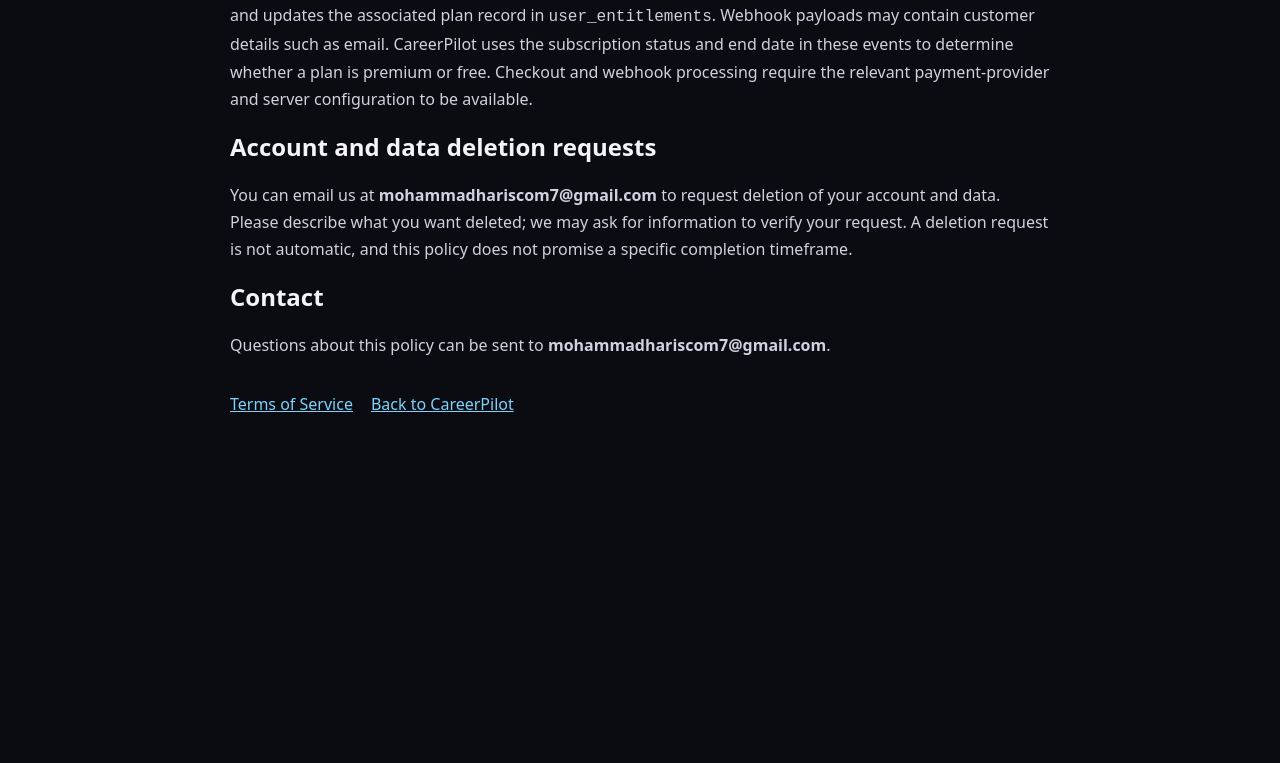
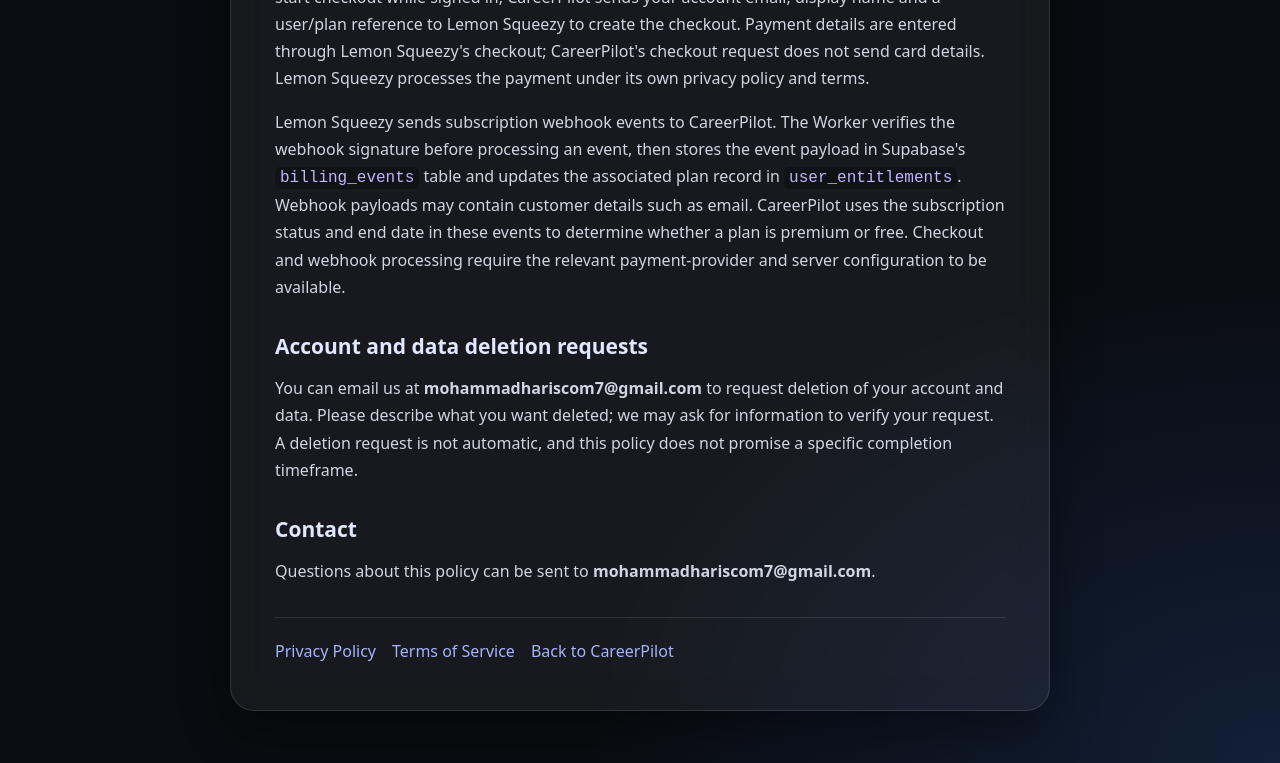
Before and after one commit to haris730/careerpilot, a plain HTML site: page privacy.html in a window 1280 px wide. Shown: the part 1519-2282 px from the top of the page. Before the commit the page ends 2033 px from the top, so only its background shows below. Drawn offline with Linux system fonts and the light colour scheme.

Commit message:
Polish privacy page glass styling and legal footer

```diff
--- a/privacy.html
+++ b/privacy.html
@@ -5,10 +5,18 @@
 <meta name="viewport" content="width=device-width, initial-scale=1">
 <title>Privacy Policy | CareerPilot</title>
 <style>
-body{margin:0;background:#0b0b12;color:#f4f4f8;font:16px/1.7 system-ui,sans-serif}
-main{max-width:820px;margin:48px auto;padding:0 22px 48px}
-a{color:#7dd3fc}h1,h2{line-height:1.2}p,li{color:#d1d1df}
-small{color:#a5a5b8}.links{display:flex;gap:18px;flex-wrap:wrap;margin-top:32px}
+:root{color-scheme:dark}
+*{box-sizing:border-box}
+body{min-height:100vh;margin:0;padding:28px 16px;background:radial-gradient(900px 500px at 8% -10%,rgba(99,102,241,.22),transparent),radial-gradient(700px 500px at 100% 100%,rgba(59,130,246,.16),transparent),#0a0c11;color:#f1f5f9;font:16px/1.7 system-ui,-apple-system,"Segoe UI",Roboto,Arial,sans-serif}
+main{max-width:820px;margin:24px auto;padding:clamp(22px,5vw,44px);border:1px solid rgba(255,255,255,.12);border-radius:24px;background:rgba(255,255,255,.055);box-shadow:0 18px 48px rgba(0,0,0,.42);backdrop-filter:blur(18px);-webkit-backdrop-filter:blur(18px)}
+a{color:#a5b4fc;text-decoration:none}a:hover{text-decoration:underline;color:#c4b5fd}
+h1{font-size:clamp(30px,5vw,42px);line-height:1.15;letter-spacing:-.035em;margin:18px 0}
+h2{font-size:21px;line-height:1.25;margin:32px 0 8px;color:#e0e7ff}
+p,li{color:#d1d5e2}
+small{color:#a5b4c8}
+code{padding:2px 5px;border-radius:5px;background:rgba(0,0,0,.28);color:#c4b5fd}
+.links{display:flex;gap:16px;flex-wrap:wrap;margin-top:32px;padding-top:20px;border-top:1px solid rgba(255,255,255,.12)}
+@media(max-width:560px){body{padding:12px 10px}main{margin:8px auto;padding:22px 18px;border-radius:18px}h2{font-size:19px}}
 </style>
 </head>
 <body><main>
@@ -31,5 +39,5 @@
 <p>You can email us at <strong>mohammadhariscom7@gmail.com</strong> to request deletion of your account and data. Please describe what you want deleted; we may ask for information to verify your request. A deletion request is not automatic, and this policy does not promise a specific completion timeframe.</p>
 <h2>Contact</h2>
 <p>Questions about this policy can be sent to <strong>mohammadhariscom7@gmail.com</strong>.</p>
-<div class="links"><a href="/terms.html">Terms of Service</a><a href="/">Back to CareerPilot</a></div>
+<footer class="links"><a href="/privacy.html">Privacy Policy</a><a href="/terms.html">Terms of Service</a><a href="/">Back to CareerPilot</a></footer>
 </main></body></html>
```
